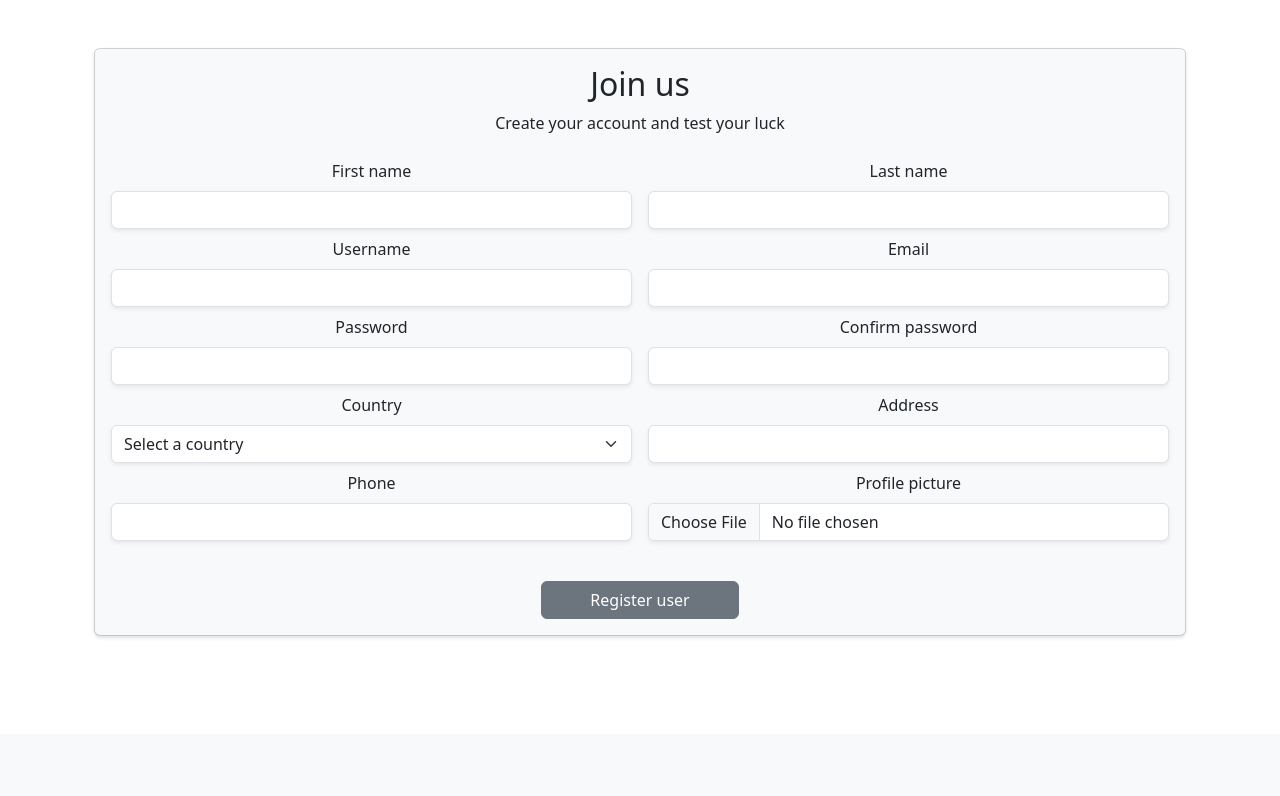
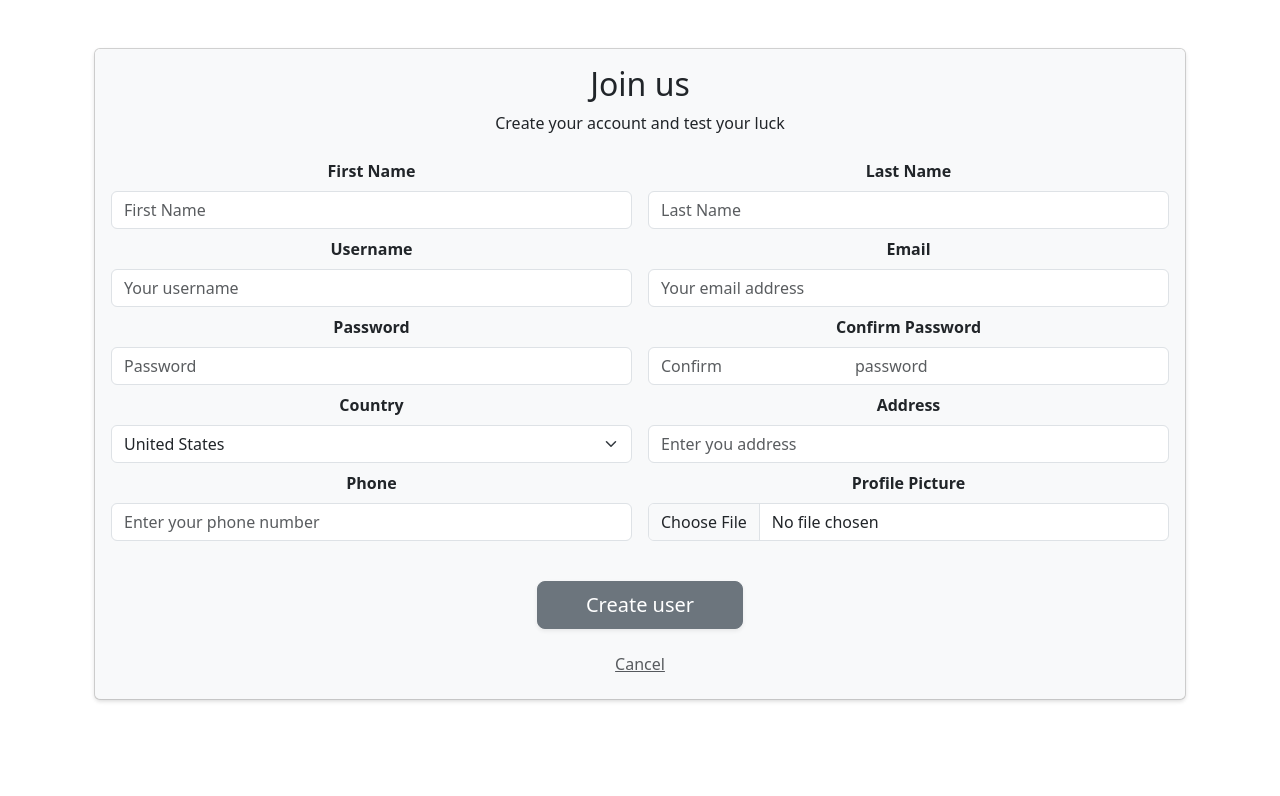
Before and after one commit to horialex/raffle-cs50, a Flask app: page /register in a window 1280 px wide. Shown: the part 66-862 px from the top of the page. Before the commit the page ends 704 px from the top, so only its background shows below. Run offline with Flask 3, Linux system fonts and the light colour scheme; parts of the project's set-up code (start-up, migrations or seed data) failed here and were passed over; some libraries are stand-ins or nearby versions.

Commit message:
[wtf-forms] Updating register user form to use wtf forms

```diff
--- a/api/users.py
+++ b/api/users.py
@@ -47,18 +47,20 @@ def test():
 @users_bp.route("/register", methods=["GET", "POST"])
 def register():
     form = UserForm()
+    form.country.choices = COUNTRIES
+    form.submit.label.text = "Create user"
+    upload_folder = current_app.config["PROFILE_PICS_FOLDER"]
+
     if form.validate_on_submit():
+        hashed_password = hashlib.sha256(form.password.data.encode()).hexdigest()
+
         # Handle form data
         pic_name = None
         if form.profile_picture.data:
             pic_file = form.profile_picture.data
             filename = secure_filename(pic_file.filename)
             pic_name = f"{uuid.uuid1()}_{filename}"
-            pic_file.save(
-                os.path.join(current_app.config["PROFILE_PICS_FOLDER"], pic_name)
-            )
-
-        hashed_password = hashlib.sha256(form.password.data.encode()).hexdigest()
+            pic_file.save(os.path.join(upload_folder, pic_name))
 
         user = User(
             first_name=form.first_name.data,
@@ -73,6 +75,9 @@ def register():
             last_login_at=datetime.now(timezone.utc),
         )
 
+        # ----------------------------
+        # Commit changes
+        # ----------------------------
         try:
             db.session.add(user)
             db.session.commit()
@@ -80,10 +85,10 @@ def register():
             db.session.rollback()
             if "Duplicate entry" in str(e):
                 flash("Username or email already exists", "error")
-                return render_template("register_user.html")
+                return render_template("register_user.html", form=form)
             else:
                 flash(f"Error creating user: {str(e)}", "error")
-                return render_template("register_user.html")
+                return render_template("register_user.html", form=form)
 
         # ----------------------------
         # Log user in
@@ -153,9 +158,9 @@ def update(id):
     form = UserForm(obj=user)
     form.country.choices = COUNTRIES
     form.submit.label.text = "Update user"
+    upload_folder = current_app.config["PROFILE_PICS_FOLDER"]
 
     if form.validate_on_submit():
-        upload_folder = current_app.config["PROFILE_PICS_FOLDER"]
 
         # Validate uniqueness
         # ----------------------------
--- a/templates/register_user.html
+++ b/templates/register_user.html
@@ -11,52 +11,37 @@ Register user
             <div class="card-body bg-light rounded shadow-sm">
                 <h2 class="card-title text-center mb-2">Join us</h2>
                 <p class="card-title text-center mb-4">Create your account and test your luck</p>
-                <form id="register-form" action="/register" method="post" enctype="multipart/form-data">
+                <form id="register-form" action="{{ url_for('users_bp.register') }}" method="post"
+                    enctype="multipart/form-data">
+                    {{ form.hidden_tag() }}
                     <div class="row g-3">
 
                         <!-- First Column -->
                         <div class="col-md-6">
+
                             <div class="mb-2">
-                                <label for="firstName" class="form-label">First name</label>
-                                <input autocomplete="off" id="firstName" class="form-control rounded shadow-sm"
-                                    name="firstName" type="text">
-                                <div class="invalid-feedback">Firstname must have at least 3 characters</div>
+                                {{ form.first_name.label(class="form-label fw-semibold") }}
+                                {{ form.first_name(class="form-control", placeholder="First Name") }}
                             </div>
 
                             <div class="mb-2">
-                                <label for="username" class="form-label">Username</label>
-                                <input autocomplete="off" id="username" class="form-control rounded shadow-sm"
-                                    name="username" type="text">
-                                <div class="invalid-feedback">Username must have at least 3 characters</div>
+                                {{ form.username.label(class="form-label fw-semibold") }}
+                                {{ form.username(class="form-control", placeholder="Your username") }}
                             </div>
 
                             <div class="mb-2">
-                                <label for="password" class="form-label">Password</label>
-                                <input class="form-control rounded shadow-sm" id="password" name="password"
-                                    type="password">
-                                <div class="invalid-feedback">Password must have at least 6 characters</div>
+                                {{ form.password.label(class="form-label fw-semibold") }}
+                                {{ form.password(class="form-control", placeholder="Password") }}
                             </div>
 
                             <div class="mb-2">
-                                <label for="country" class="form-label">Country</label>
-                                <select id="country" name="country" class="form-select rounded shadow-sm">
-                                    <option value="">Select a country</option>
-                                    <option value="us">United States</option>
-                                    <option value="ca">Canada</option>
-                                    <option value="uk">United Kingdom</option>
-                                    <option value="au">Australia</option>
-                                    <option value="ro">Romania</option>
-                                    <option value="hu">Hungary</option>
-                                    <option value="de">Germany</option>
-                                    <option value="ne">Netherland</option>
-                                    <option value="fr">France</option>
-                                </select>
+                                {{ form.country.label(class="form-label fw-semibold") }}
+                                {{ form.country(class="form-select") }}
                             </div>
 
                             <div class="mb-3">
-                                <label for="phone" class="form-label">Phone</label>
-                                <input type="tel" id="phone" name="phone" pattern="[0-9]{10}"
-                                    class="form-control rounded shadow-sm" title="Please enter a 10-digit phone number">
+                                {{ form.phone.label(class="form-label fw-semibold") }}
+                                {{ form.phone(class="form-control", placeholder="Enter your phone number") }}
                             </div>
 
                         </div>
@@ -64,35 +49,29 @@ Register user
                         <!-- Second Column -->
                         <div class="col-md-6">
                             <div class="mb-2">
-                                <label for="lastName" class="form-label">Last name</label>
-                                <input autocomplete="off" id="lastName" class="form-control rounded shadow-sm"
-                                    name="lastName" type="text">
-                                <div class="invalid-feedback">Lastname must have at least 3 characters</div>
+                                {{ form.last_name.label(class="form-label fw-semibold") }}
+                                {{ form.last_name(class="form-control", placeholder="Last Name") }}
                             </div>
 
                             <div class="mb-2">
-                                <label for="email" class="form-label">Email</label>
-                                <input type="email" id="email" name="email" class="form-control rounded shadow-sm"
-                                    required>
+                                {{ form.email.label(class="form-label fw-semibold") }}
+                                {{ form.email(class="form-control", placeholder="Your email address") }}
                             </div>
 
                             <div class="mb-2">
-                                <label for="confirmation" class="form-label">Confirm password</label>
-                                <input class="form-control rounded shadow-sm" id="confirmation" name="confirmation"
-                                    type="password">
-                                <div class="invalid-feedback">Passwords do not match</div>
+                                {{ form.confirm_password.label(class="form-label fw-semibold") }}
+                                {{ form.confirm_password(class="form-control", placeholder="Confirm
+                                password") }}
                             </div>
 
                             <div class="mb-2">
-                                <label for="address" class="form-label">Address</label>
-                                <input autocomplete="off" id="address" class="form-control rounded shadow-sm"
-                                    name="address" type="text">
+                                {{ form.address.label(class="form-label fw-semibold") }}
+                                {{ form.address(class="form-control", placeholder="Enter you address") }}
                             </div>
 
                             <div class="mb-2">
-                                <label for="profilePicture" class="form-label">Profile picture</label>
-                                <input class="form-control rounded shadow-sm" id="profilePicture" name="profilePicture"
-                                    type="file" accept="image/*">
+                                {{ form.profile_picture.label(class="form-label fw-semibold") }}
+                                {{ form.profile_picture(class="form-control") }}
                             </div>
 
                         </div>
@@ -100,7 +79,10 @@ Register user
 
                         <!-- Submit Button Full Width -->
                         <div class="col-12 mt-4 text-center ">
-                            <button class=" btn btn-secondary px-5" type="submit">Register user</button>
+                            {{ form.submit(class="btn btn-secondary btn-lg px-5 shadow-sm") }}
+                            <div class="mt-3">
+                                <a href="{{ url_for('home') }}" class="btn btn-link text-muted">Cancel</a>
+                            </div>
                         </div>
                     </div>
                 </form>
--- a/templates/update_user.html
+++ b/templates/update_user.html
@@ -11,7 +11,7 @@
 
                     <div class="text-center mb-4">
                         <h2 class="fw-bold">Edit Profile</h2>
-                        <p class="text-muted">Update your account details and password</p>
+                        <p class="text-muted">Update the account details</p>
                     </div>
                     <hr class="my-4 opacity-25">
                     <form method="post" action="{{ url_for('users_bp.update', id=user.id) }}"
```
